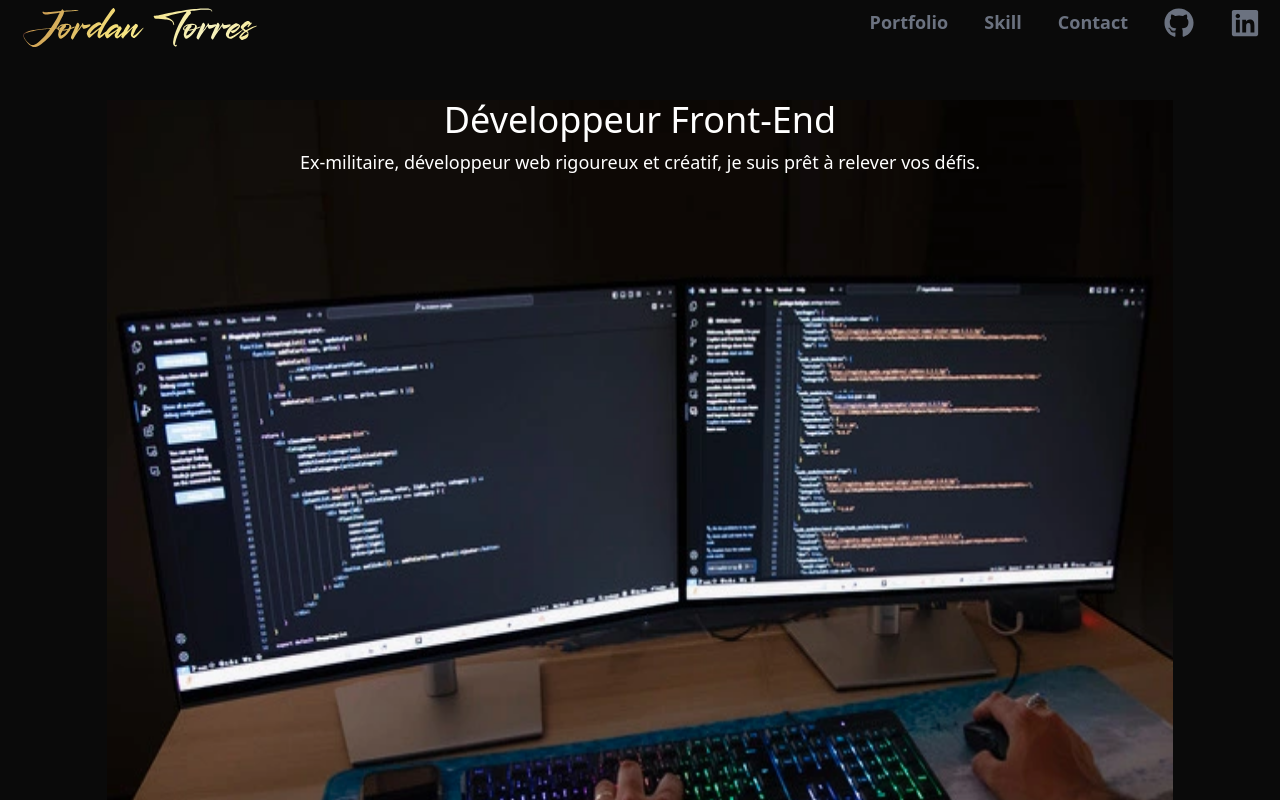
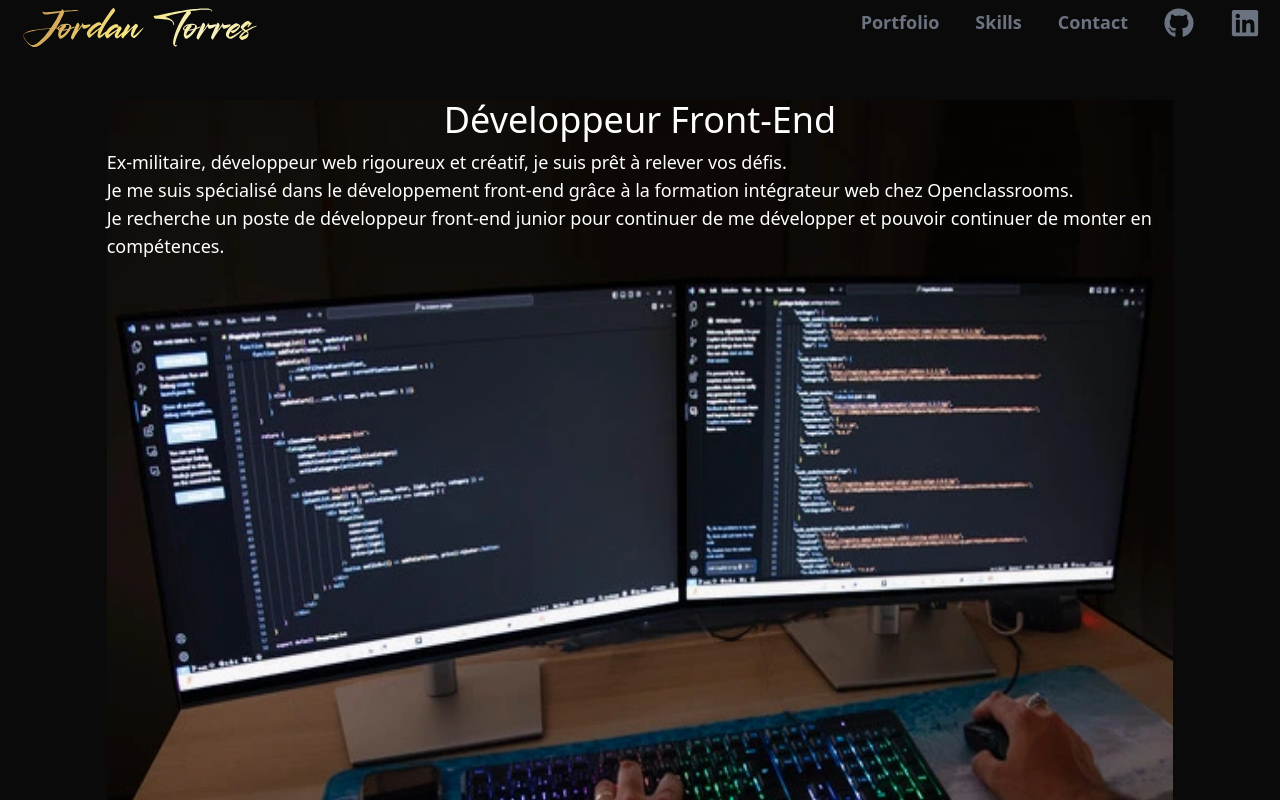
Before and after one commit to jo33200/Portfolio, a React (Vite) app: page / in a window 1280 px wide. Shown: the top 800 px of the page. Built offline with nearby package versions, Linux system fonts and the light colour scheme.

Commit message:
chore: Update landing page content and navbar link

```diff
--- a/src/App.jsx
+++ b/src/App.jsx
@@ -26,7 +26,11 @@ const App = () => {
       <section id='Home' className='relative w-10/12 h-[450px] lg:h-[650px] xl:h-[900px] flex justify-center items-center'>
         <img src={Ordi} alt="ordinateur" className='background absolute w-full h-[400px] lg:w-full lg:h-[600px] xl:h-[850px] top-0' />
         <h1 className="text-white text-2xl md:text-3xl lg:text-4xl absolute lg:left-50 top-0 lg:top-0">Développeur Front-End</h1>
-        <p className="text-white text-lg absolute top-[400px] left-50 lg:left-50 lg:top-12">Ex-militaire, développeur web rigoureux et créatif, je suis prêt à relever vos défis.</p>
+        <p className="text-white text-lg absolute top-[400px] left-50 lg:left-50 lg:top-12">
+          Ex-militaire, développeur web rigoureux et créatif, je suis prêt à relever vos défis.<br/>
+          Je me suis spécialisé dans le développement front-end grâce à la formation intégrateur web chez Openclassrooms.<br/>
+          Je recherche un poste de développeur front-end junior pour continuer de me développer et pouvoir continuer de monter en compétences.
+          </p>
       </section>
 
       <section id='Portfolio' className='w-10/12 h-auto md:h-96 xl:h-[891px] flex justify-center items-center'>
--- a/src/components/Navbar.jsx
+++ b/src/components/Navbar.jsx
@@ -14,7 +14,7 @@ function Navbar() {
 
         <ul className='text-gray-500 font-bold text-lg flex space-x-4 gap-5'>
           <li className='hover:text-white cursor-pointer'><a href='#Portfolio'>Portfolio</a></li>
-          <li className='hover:text-white cursor-pointer'><a href="#Skill">Skill</a></li>
+          <li className='hover:text-white cursor-pointer'><a href="#Skill">Skills</a></li>
           <li
             className='hover:text-white cursor-pointer'
             onClick={() => setContactModalOpen(true)}
```
